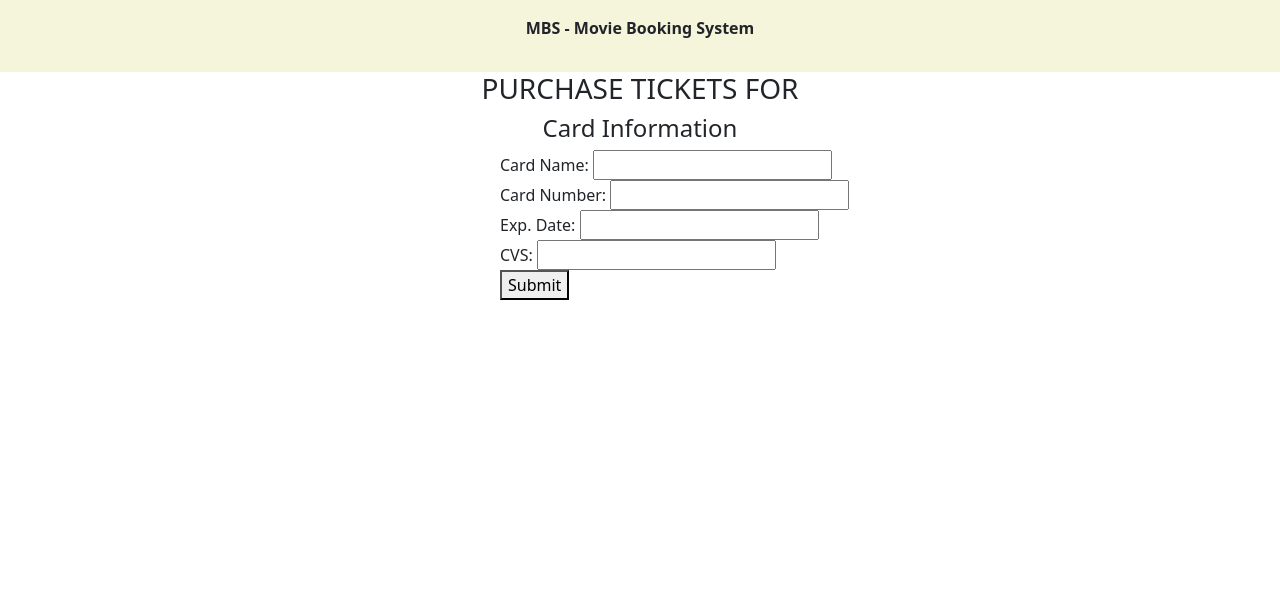
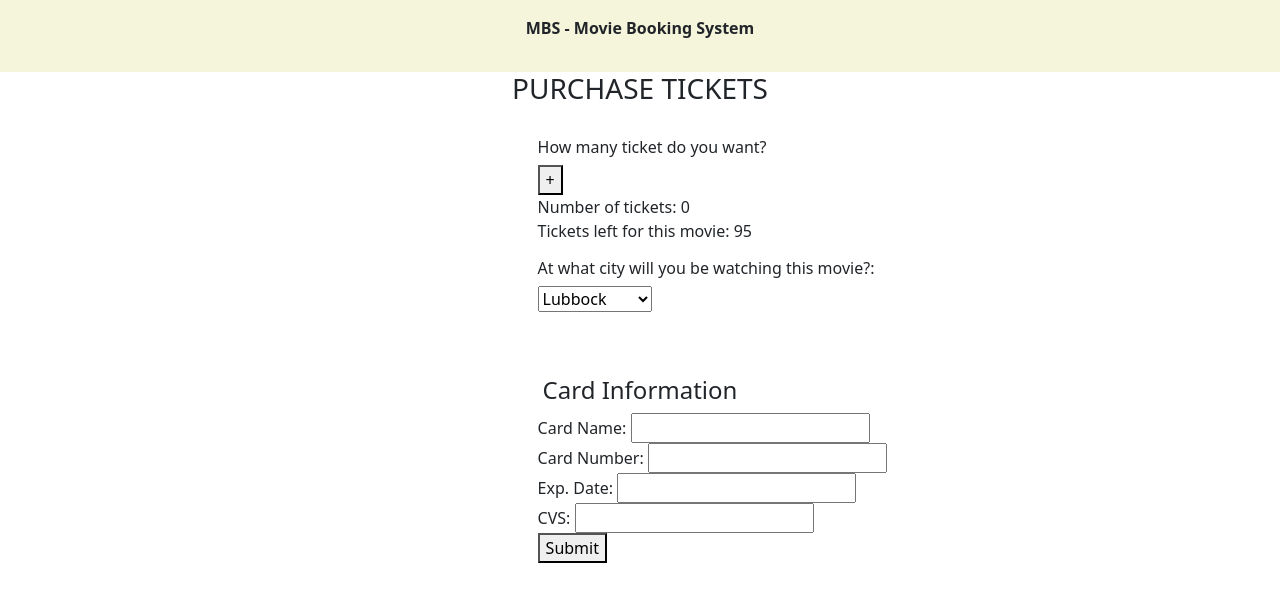
Before and after one commit to baglobaglo/MBS, a React (Create React App) app: page /purchase in a window 1280 px wide. Shown: the top 602 px of the page. Built offline with nearby package versions, Linux system fonts and the light colour scheme.

Commit message:
feature: info purchase

```diff
--- a/src/components/general.css
+++ b/src/components/general.css
@@ -1,5 +1,5 @@
 form{
-    padding-left: 500px;
+    padding-left: 42%;
 }
 
 h3{
@@ -13,3 +13,7 @@ h4{
 div{
     padding-bottom: 1em;
 }
+
+.tickets-details {
+    padding-left: 42%;
+}
--- a/src/components/purchase.js
+++ b/src/components/purchase.js
@@ -8,6 +8,7 @@ function Purchase() {
   const [cardNumber, setCardNumber] = useState('');
   const [expDate, setExpDate] = useState('');
   const [cardCVS, setCardCVS] = useState('');
+  const [tickets, setTickets] = useState(0);
 
   const Purchase = () => {
     if (
@@ -22,15 +23,24 @@ function Purchase() {
 
   return (
     <div id="purchase-div">
-      <h3> PURCHASE TICKETS FOR </h3>
+      <h3> PURCHASE TICKETS </h3> <br />
       <body>
-        {
-          //Movie Info
-        }
-
-        {
-          //Card Info
-        }
+        <div className="tickets-details">
+          <h6>How many ticket do you want?</h6>
+          <button onClick={() => setTickets(tickets + 1)}>+</button>
+          <p>
+            Number of tickets: {tickets} <br /> Tickets left for this
+            movie: {95 - tickets} <br />
+          </p>
+          <h6>At what city will you be watching this movie?:</h6>
+          <select name="city" id="city">
+            <option value="Lubbock">Lubbock</option>
+            <option value="Amarillo">Amarillo</option>
+            <option value="San Antonio">San Antonio</option>
+            <option value="Odessa">Odessa</option>
+          </select>
+        </div>
+        <br /> <br />
         <h4> Card Information </h4>
         <form action="/purchase-page" onSubmit={Purchase}>
           Card Name:{' '}
```
